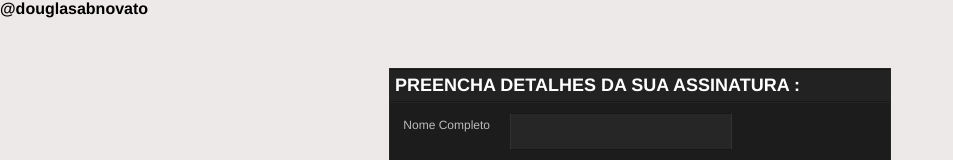
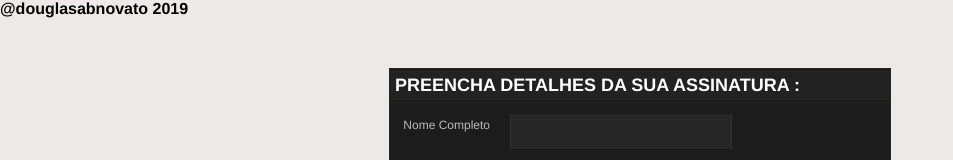
Before and after one commit to jfbaraky/signature-block-generator, a React (Create React App) app: page / in a window 1280 px wide. Shown: the top 160 px of the page, without its empty margins (0-953 px from the left). Built offline with nearby package versions, Linux system fonts and the light colour scheme.

Commit message:
novo branch

```diff
--- a/src/App.js
+++ b/src/App.js
@@ -6,7 +6,7 @@ class App extends Component {
     render() {
       return (
         <div className="App">
-          <h4> @douglasabnovato </h4>
+          <h4> @douglasabnovato 2019 </h4>
           <Signature />
 
         </div>
```
